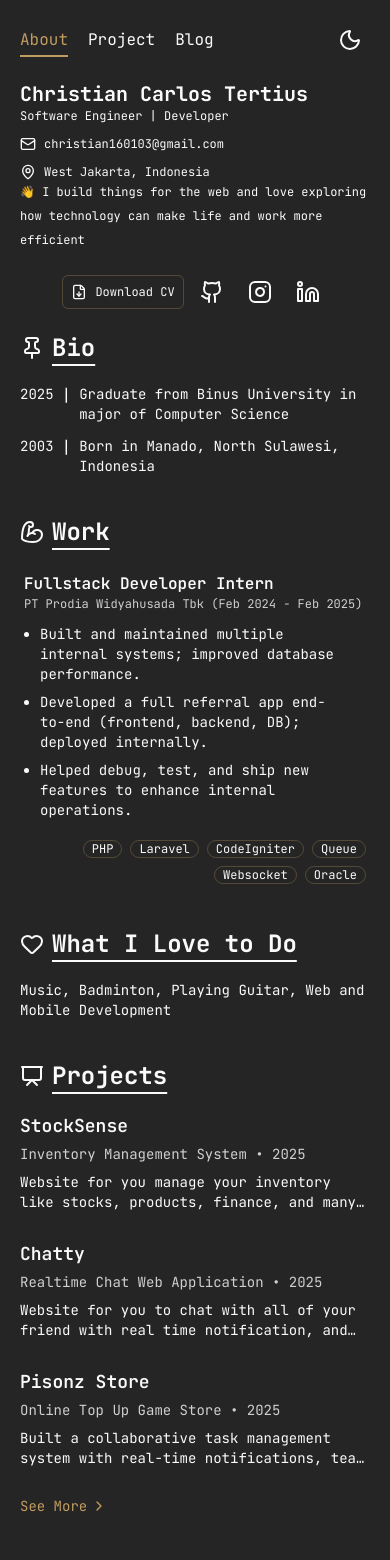
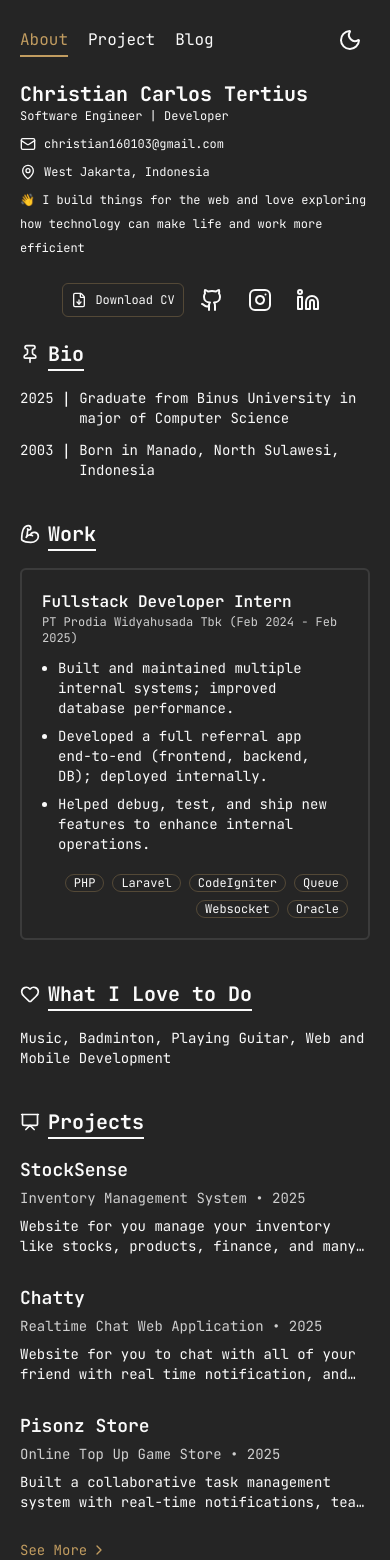
Before and after one commit to ChristianTertius/chris_real_blog, a React (Vite) app in the folder frontend/: page / in a window 390 px wide. Shown: the top 1560 px of the page. Built offline with nearby package versions, Linux system fonts and the light colour scheme.

Commit message:
(FE) fix about heading too big for mobile view

```diff
--- a/frontend/src/components/About.tsx
+++ b/frontend/src/components/About.tsx
@@ -66,7 +66,7 @@ const About = () => {
           </div>
         )}
       </div>
-      <div className="flex flex-col text-xs sm:text-base leading-6">
+      <div className="flex flex-col mt-2 sm:mt-0 text-xs sm:text-base leading-6">
         <p className="text-left">👋 {user.description}</p>
 
         <OnTheWeb />
--- a/frontend/src/components/Bio.tsx
+++ b/frontend/src/components/Bio.tsx
@@ -14,8 +14,8 @@ const Bio: React.FC = () => {
   return (
     <div className="mb-10">
       <div className="flex items-center gap-2">
-        <PinIcon className="sm:size-6" />
-        <h1 className="text-2xl font-bold underline underline-offset-8">Bio</h1>
+        <PinIcon className="sm:size-6 size-5" />
+        <h1 className="text-xl sm:text-2xl font-bold underline underline-offset-8">Bio</h1>
       </div>
       <div className="mt-5 space-y-3">
         {bios.map((bio) => (
--- a/frontend/src/components/BlogDetail.tsx
+++ b/frontend/src/components/BlogDetail.tsx
@@ -20,10 +20,10 @@ const BlogDetail = () => {
   }, [id, navigate])
   useDocumentTitle(blog ? `Blog - ${blog.title} - Chris` : "Blog - Chris");
   return (
-    <div className="mt-5 p-5 sm:p-0">
+    <div className="sm:mt-5 px-5 sm:p-0">
       <button
         onClick={() => navigate('/blogs')}
-        className="flex items-center cursor-pointer gap-2 mb-5 hover:text-third transition-all"
+        className="flex items-center cursor-pointer gap-2 mb-5 hover:text-third transition-all text-sm sm:text-base"
       >
         <ArrowLeft className="size-5" />
         Back to Blogs
--- a/frontend/src/components/ILove.tsx
+++ b/frontend/src/components/ILove.tsx
@@ -8,8 +8,8 @@ const ILove = ({ lovetodo }: ILoveProps) => {
   return (
     <div className="my-10">
       <div className="flex items-center gap-2 ">
-        <HeartIcon className="size-6" />
-        <h1 className="text-2xl font-bold underline underline-offset-8">What I Love to Do</h1>
+        <HeartIcon className="size-5 sm:size-6" />
+        <h1 className="text-xl sm:text-2xl font-bold underline underline-offset-8">What I Love to Do</h1>
       </div>
 
       <div className="mt-5 space-y-2 text-sm sm:text-base">
--- a/frontend/src/components/TopBlog.tsx
+++ b/frontend/src/components/TopBlog.tsx
@@ -15,8 +15,8 @@ const TopBlog = () => {
   return (
     <div className="my-10">
       <div className="flex items-center gap-2 ">
-        <ExternalLink className="size-6" />
-        <h1 className="text-2xl font-bold underline underline-offset-8">Blogs</h1>
+        <ExternalLink className="size-5 sm:size-6" />
+        <h1 className="text-xl sm:text-2xl font-bold underline underline-offset-8">Blogs</h1>
       </div>
       {blogs.map((blog) => (
         <Link to={`/blogs/${blog.id}`} className="group mt-5 flex justify-between items-center flex-wrap">
--- a/frontend/src/components/TopProject.tsx
+++ b/frontend/src/components/TopProject.tsx
@@ -22,8 +22,8 @@ const TopProject = () => {
   return (
     <div className="my-10">
       <div className="flex items-center gap-2 ">
-        <Presentation className="size-6" />
-        <h1 className="text-2xl font-bold underline underline-offset-8">Projects</h1>
+        <Presentation className="size-5 sm:size-6" />
+        <h1 className="text-xl sm:text-2xl font-bold underline underline-offset-8">Projects</h1>
       </div>
 
       <div className="mt-5 space-y-7">
--- a/frontend/src/components/Work.tsx
+++ b/frontend/src/components/Work.tsx
@@ -5,8 +5,8 @@ const Work = () => {
   return (
     <div>
       <div className="flex items-center gap-2 mb-5">
-        <BicepsFlexed className="size-6" />
-        <h1 className="text-2xl font-bold underline underline-offset-8">Work</h1>
+        <BicepsFlexed className="size-5 sm:size-6" />
+        <h1 className="text-xl sm:text-2xl font-bold underline underline-offset-8">Work</h1>
       </div>
       <WorkCard />
     </div>
--- a/frontend/src/components/Work/WorkCard.tsx
+++ b/frontend/src/components/Work/WorkCard.tsx
@@ -16,7 +16,7 @@ const WorkCard = () => {
   return (
     <>
       {works.map((work) => (
-        <div className="sm:border-2 sm:border-third/20 dark:sm:border-third/30 rounded-sm p-1 sm:p-6">
+        <div className="border-2 sm:border-third/20 dark:sm:border-third/30 rounded-sm p-5 sm:p-6">
           <div className="flex gap-2 items-center">
             <h1 className="text-base sm:text-xl font-semibold">{work.role}</h1>
           </div>
```
Also changed, not shown: 1 other file (tests, documents, lock files or other folders).
